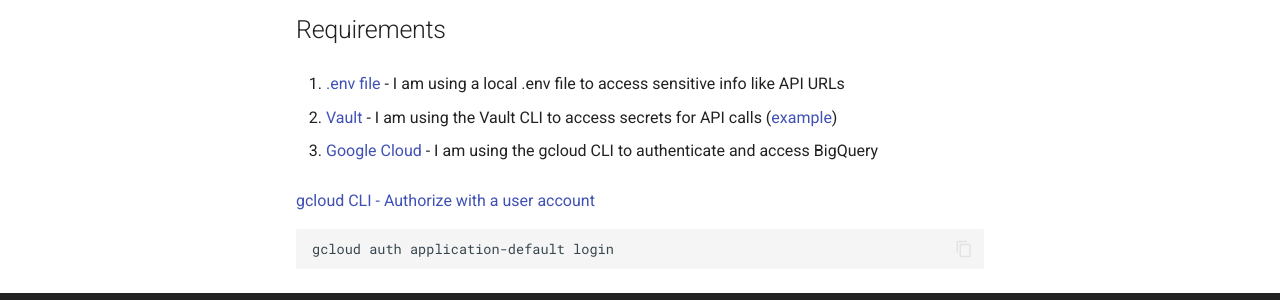
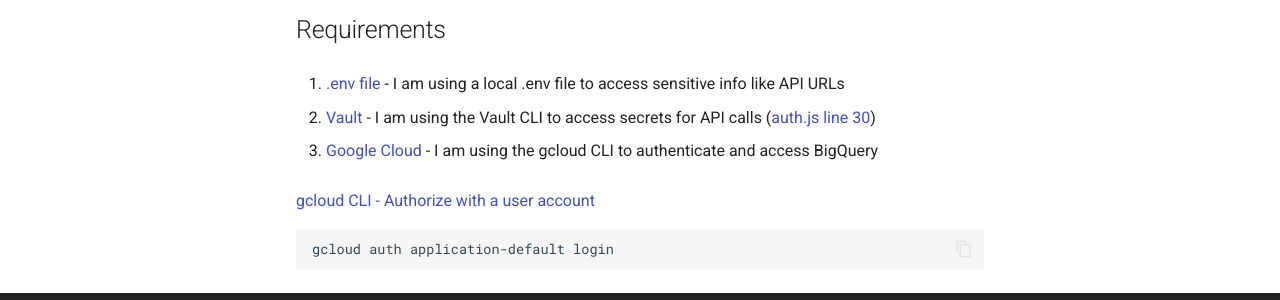
Before and after one commit to mshuber1981/work-life, an MkDocs documentation site: the page built from docs/index.md, in a window 1280 px wide and 1386 px high. Shown: the part 937-1237 px from the top of the window. Built offline with MkDocs 1.6.1 and Material for MkDocs 9.7.7, drawn with Linux system fonts in a browser that asks for light colours; comment, search, counter and statistics services are not loaded.

Commit message:
Updating links

```diff
--- a/docs/index.md
+++ b/docs/index.md
@@ -18,7 +18,7 @@
 
 1. [.env file](https://github.com/motdotla/dotenv) - I am using a local .env file to access sensitive info like API URLs
 
-2. [Vault](https://developer.hashicorp.com/vault/downloads) - I am using the Vault CLI to access secrets for API calls ([example](https://github.com/mshuber1981/work-life/blob/main/utils/auth.js#L12))
+2. [Vault](https://developer.hashicorp.com/vault/downloads) - I am using the Vault CLI to access secrets for API calls ([auth.js line 30](https://github.com/mshuber1981/work-life/blob/main/utils/auth.js#L12))
 
 3. [Google Cloud](https://cloud.google.com/sdk/docs/install#mac) - I am using the gcloud CLI to authenticate and access BigQuery
 
```
Also changed, not shown: docs/functions/auth.md (+1 -1 lines).
